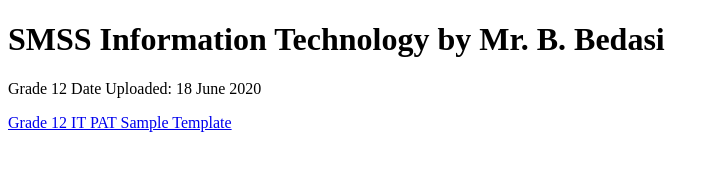
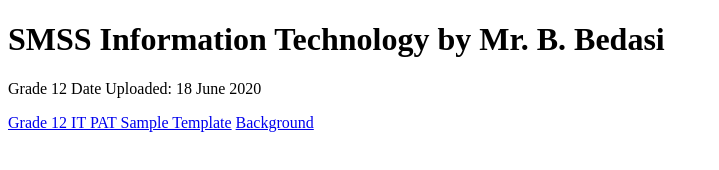
Before and after one commit to BenjaminBedasi/Code-B, a plain HTML site: page index.html in a window 1280 px wide. Shown: the whole page, without its empty margins (0-719 px from the left). Drawn offline with Linux system fonts and the light colour scheme.

Commit message:
Add files via upload

```diff
--- a/index.html
+++ b/index.html
@@ -6,6 +6,6 @@
 <p>	Grade 12
 	Date Uploaded: 18 June 2020</p>
 <a href="https://drive.google.com/file/d/1iroa96SvHL1_hRfM-VHqq4dsIQEG2-0D/view?usp=sharing">Grade 12 IT PAT Sample Template</a>
-
+<a href="https://drive.google.com/file/d/1KsPdjqTDdJrN0YqblkT6fbiu8BOG_w_A/view?usp=sharing">Background</a>
 </body>
 </html>
```
